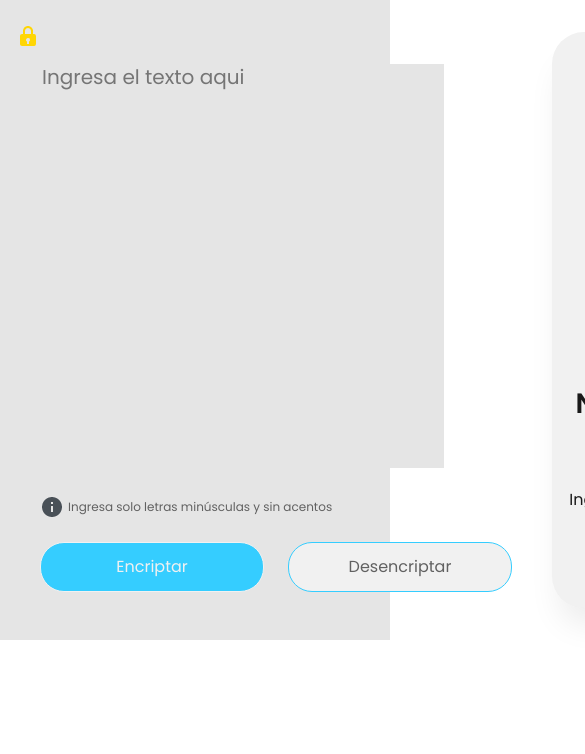
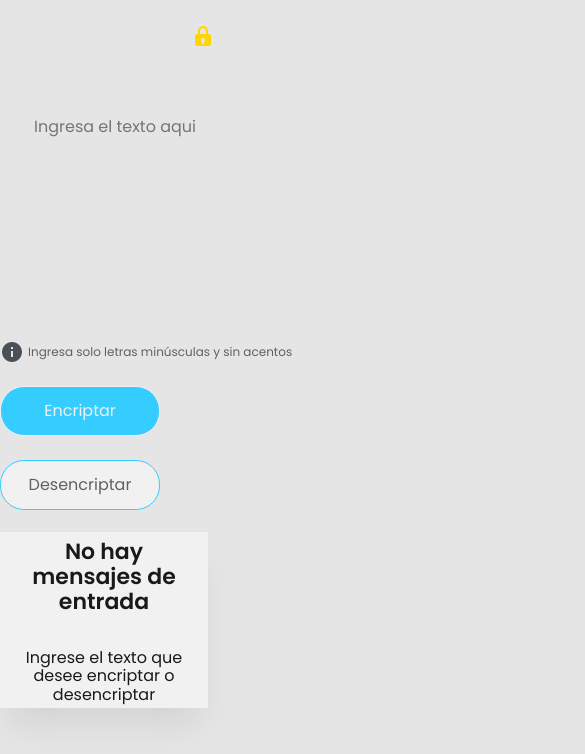
Before and after one commit to majoTorresA/Encriptador, a plain HTML site: page index.html in a window 390 px wide. Shown: the top 754 px of the page, 585 px wide, since content can reach past the window. Drawn offline with Linux system fonts and the light colour scheme.

Commit message:
Se añaden varias media querys. Se comienza con la parte responsiva movil. Se cambian algunos width.

```diff
--- a/style.css
+++ b/style.css
@@ -5,10 +5,14 @@
 body {
   overflow-x: hidden;
   font-family: "Poppins", sans-serif;
+  background-color: #e5e5e5;
   color: #191919;
+  min-height: 100vh;
+  margin: 0;
+
 }
 .container {
-  background-color: #e5e5e5;
+  position: relative;
   display: grid;
   grid-template-columns: 1fr 1fr 1fr;
 }
@@ -50,8 +54,8 @@ Estilos del lado izquierdo de la pantalla
   border: none;
   background-color: #e5e5e5;
   outline: none;
-  width: 25rem;
-  margin-top: 4rem;
+  width: 90%;
+  margin: 4rem 2rem 0 2rem;
   height: 25rem;
   resize: none;
   overflow: visible;
@@ -111,3 +115,59 @@ picture .img-searching {
   width: 18rem;
   height: 20rem;
 }
+
+/*///////
+Media Querys: Diseño Responsivo
+/////////*/
+
+@media (max-width:539px){
+    .container {
+      display: grid;
+        grid-template-columns: 1fr ;
+    }
+    .scrn-left{
+     width: 22rem;
+    }
+    #text-area {
+
+      height: 12rem;
+      font-size: 16px;
+    }
+
+    .scrn-right {
+      justify-content: center;
+      width: 12rem;
+    height: 10rem;
+      margin: 10rem 0 0 0;
+      border-radius: 0;
+    }
+    picture .img-searching {
+     display: none;
+    }
+    .buttons {
+      flex-direction: column;
+    }
+    button {
+      width: 10rem;
+    }
+    h2 {
+      font-size: 22px;
+    }
+}
+@media (min-width: 540px)and(max-width: 767px) {
+    .container {
+        grid-template-columns: 1fr;
+    }
+}
+
+@media screen and(min-width:768)and(max-width: 1023px){
+    .container {
+        grid-template-columns: 1fr 1fr;
+    }
+}
+
+@media screen and(min-width:1023)and(max-width: 1200px){
+    .container {
+        grid-template-columns: 1fr 1fr 1fr;
+    }
+}
```
Also changed, not shown: index.html (+5 -2 lines).
